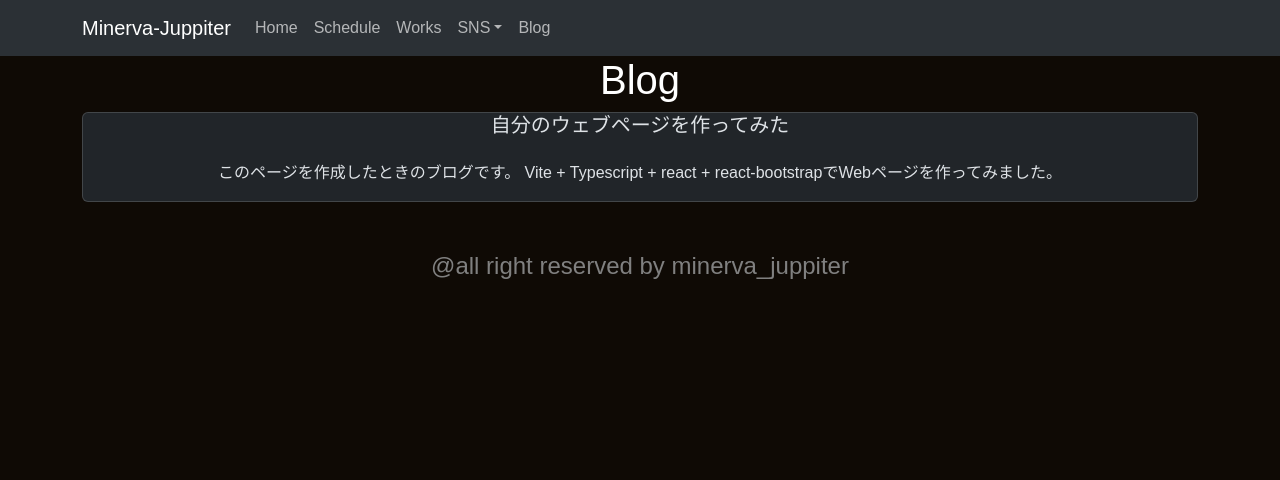
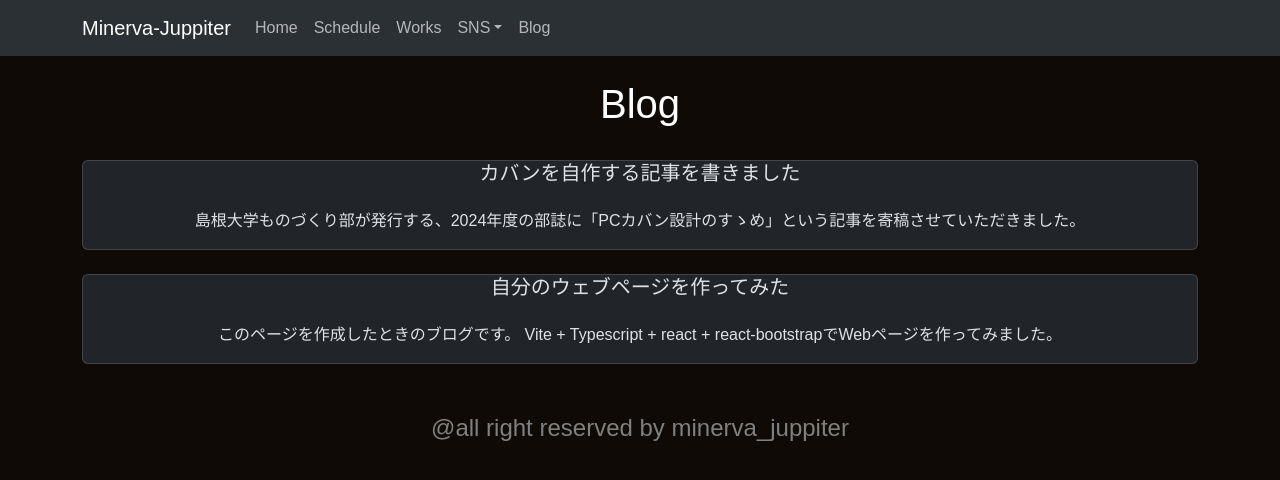
Before and after one commit to minerva-jupiter/minerva-juppiter-home, a React (Vite) app: page /Blog in a window 1280 px wide. Shown: the top 480 px of the page. Built offline with nearby package versions, Linux system fonts and the light colour scheme; a web font is replaced by a local one.

Commit message:
add br to blog

```diff
--- a/src/Blog.tsx
+++ b/src/Blog.tsx
@@ -4,7 +4,18 @@ import { Card, Container } from 'react-bootstrap';
 const Blog = () => {
     return(
         <Container className='text-center'>
+            <br />
             <h1 style={{color:'white'}}>Blog</h1>
+            <br />
+            <Card>
+                <Card.Title>
+                    カバンを自作する記事を書きました
+                </Card.Title>
+                <Card.Body>
+                    島根大学ものづくり部が発行する、2024年度の部誌に「PCカバン設計のすゝめ」という記事を寄稿させていただきました。
+                </Card.Body>
+            </Card>
+            <br />
             <Card>
                 <Card.Title>
                     自分のウェブページを作ってみた
```
